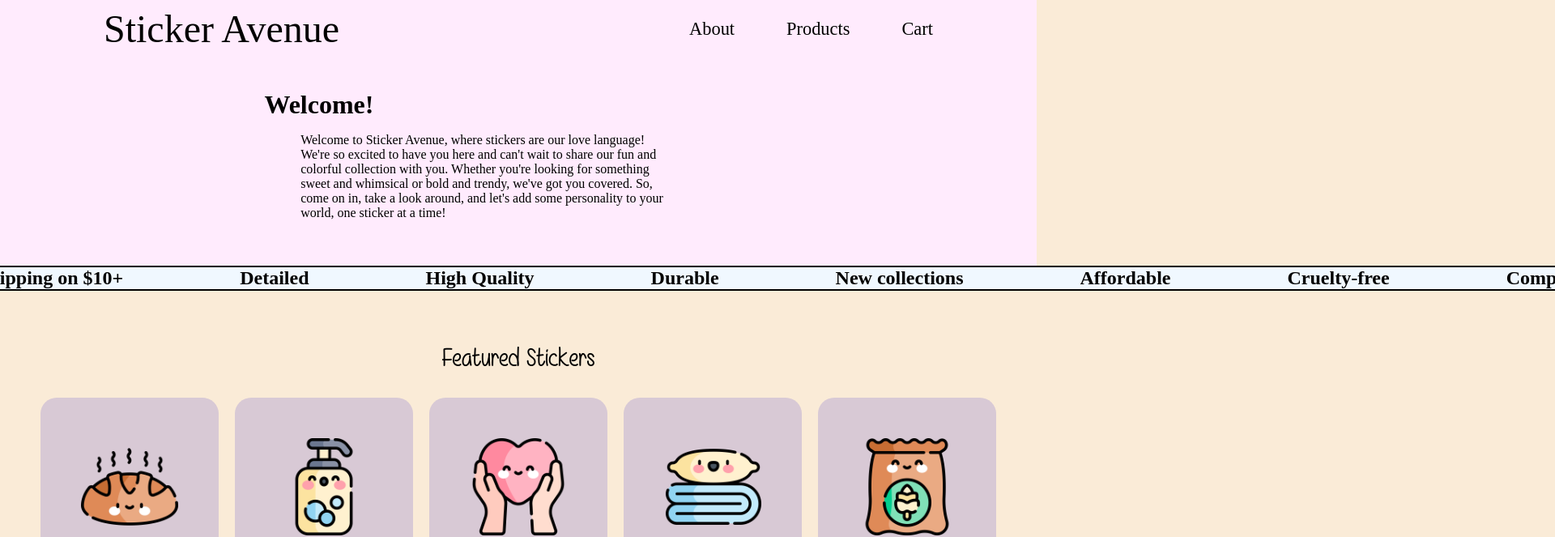
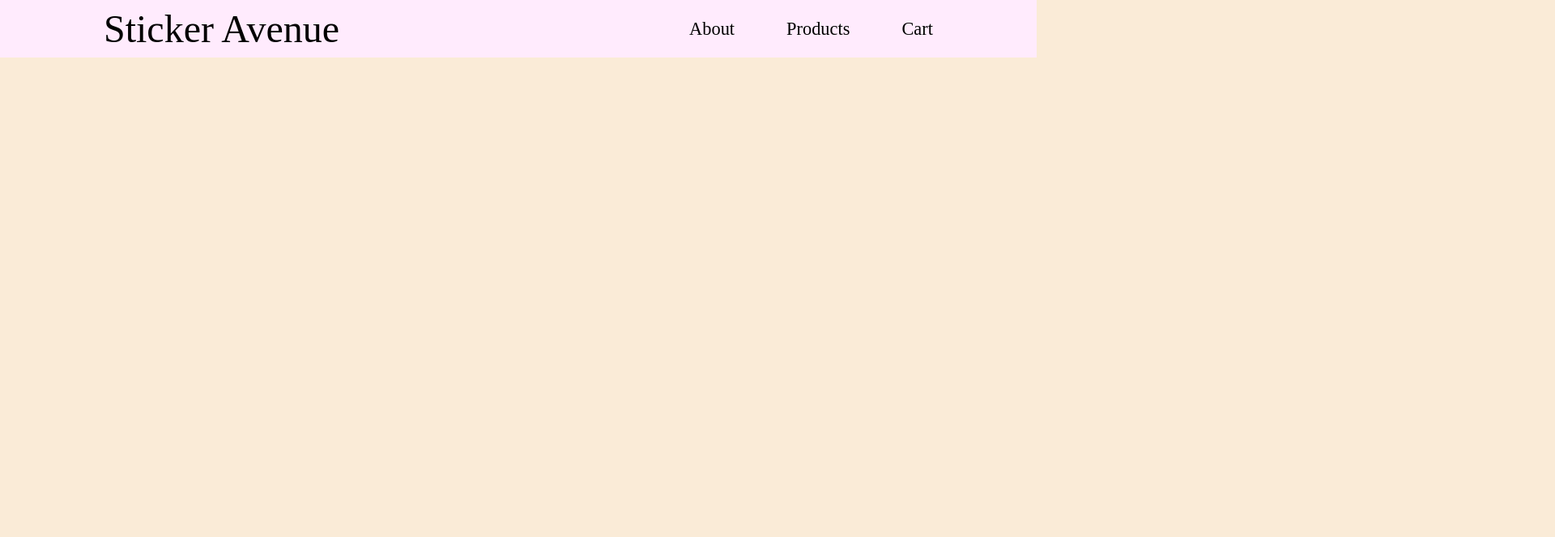
Before and after one commit to scottti312/ecommerce-react, a React (Create React App) app: page / in a window 1280 px wide. Shown: the top 663 px of the page at 81% size, 1920 px wide, since content can reach past the window. Built offline with nearby package versions, Linux system fonts and the light colour scheme.

Commit message:
Fix router path for homepage

```diff
--- a/src/App.js
+++ b/src/App.js
@@ -12,7 +12,7 @@
       <BrowserRouter>
         <Navbar />
         <Routes>
-          <Route path="/" element={<Home />}/>
+          <Route path="/sticker-avenue" element={<Home />}/>
           <Route path="/products" element={<Products />} />
           <Route path="/cart" element={<Cart />} />
           <Route path="/about" element={<About />} />
```
